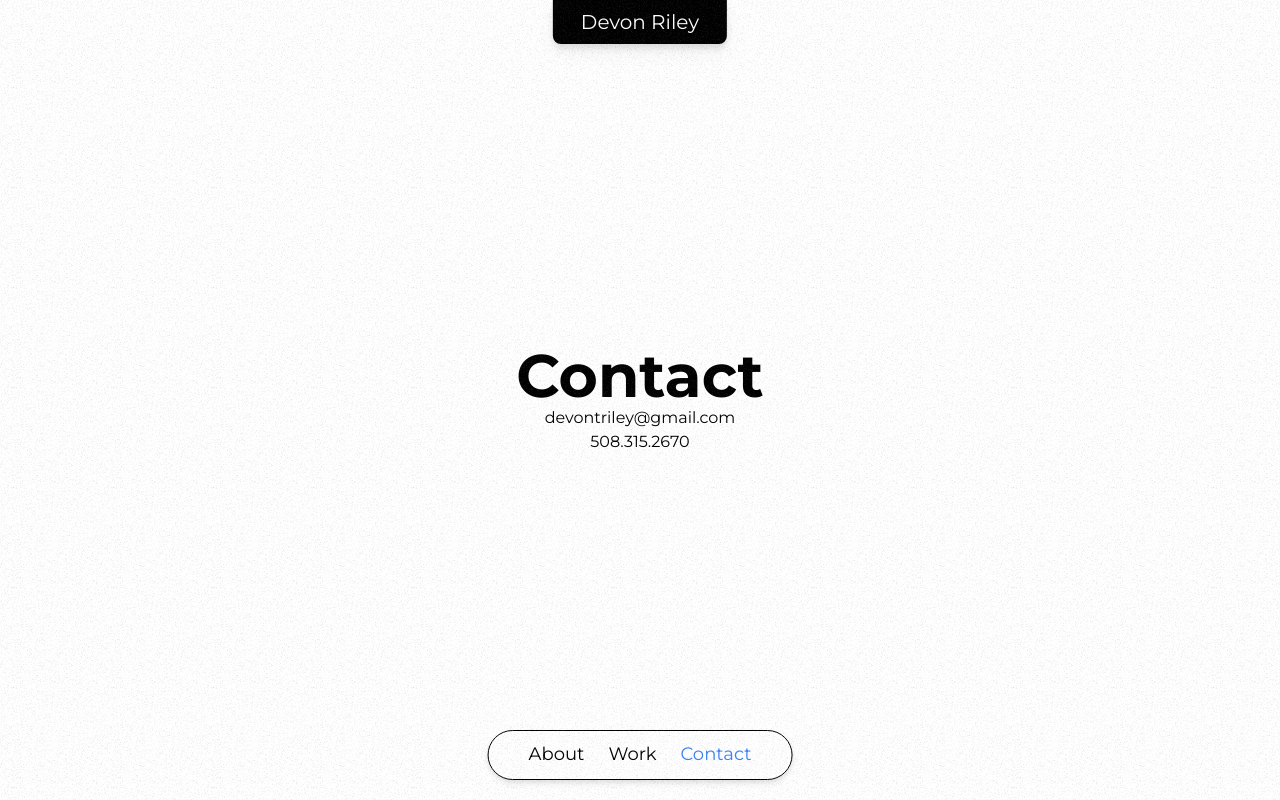
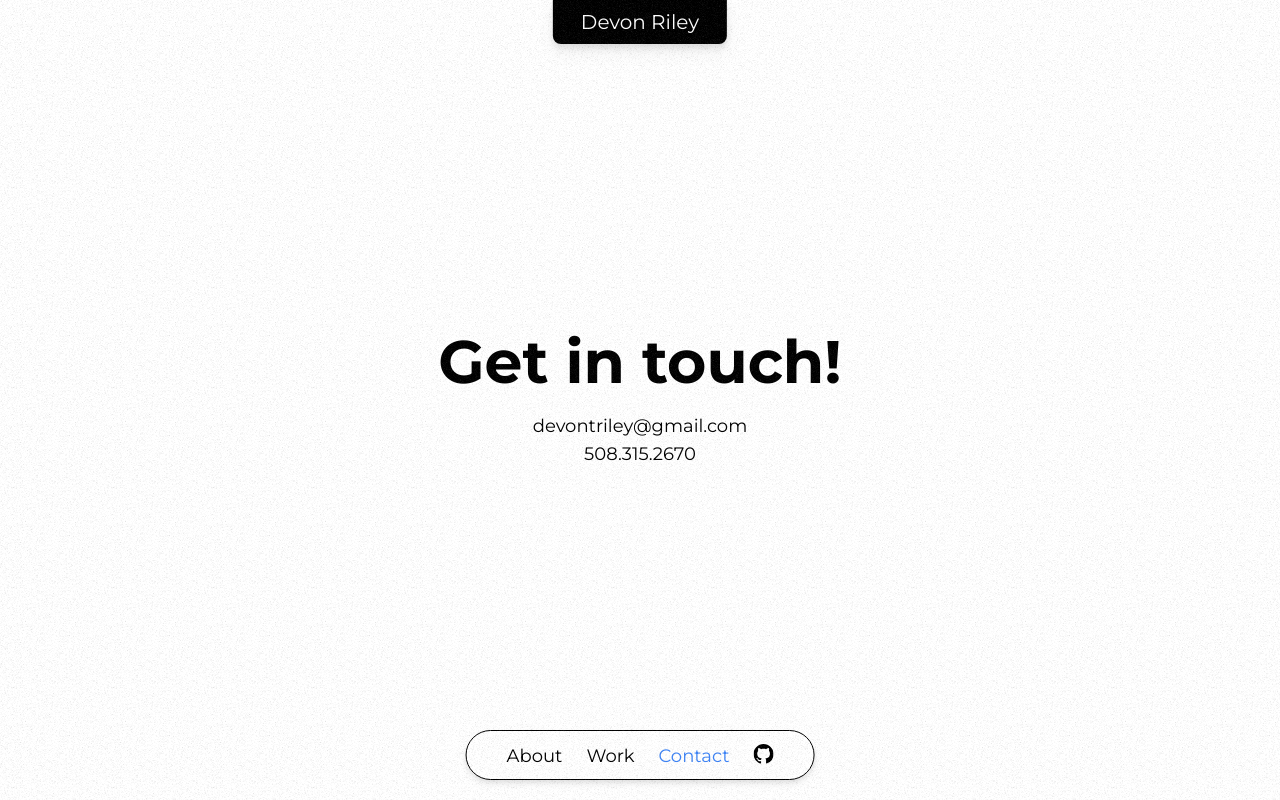
Before and after one commit to devontriley/devon-portfolio, a React (Create React App) app: page /contact in a window 1280 px wide. Built offline with nearby package versions, Linux system fonts and the light colour scheme.

Commit message:
Add github to nav, update bio, change styles on contact page

```diff
--- a/src/components/Header/Header.js
+++ b/src/components/Header/Header.js
@@ -8,7 +8,7 @@
             <NavLink
             key={path}
             to={path}
-            className={`inline-block mx-3 text-lg leading-none ${linkColor}`}
+            className={`inline-block mx-3 text-lg leading-none align-middle ${linkColor}`}
         >
             {name}
         </NavLink>
@@ -20,11 +20,16 @@
     return (
         <>
             <span className={`absolute z-30 top-0 left-1/2 -translate-x-1/2 text-xl drop-shadow-lg rounded-b-lg py-2 px-7 bg-black text-white whitespace-nowrap`}>Devon Riley</span>
-            <nav id="primaryNav" className="absolute z-30 bottom-5 left-1/2 -translate-x-1/2 border-solid border border-black rounded-full py-3 px-7 bg-white drop-shadow-md">
+            <nav id="primaryNav" className="absolute z-30 bottom-5 left-1/2 -translate-x-1/2 border-solid border border-black rounded-full py-3 px-4 md:px-7 bg-white drop-shadow-md">
                 <ul className="whitespace-nowrap">
                     <HeaderNavLink name="About" path="/" />
                     <HeaderNavLink name="Work" path="/work" />
                     <HeaderNavLink name="Contact" path="/contact" />
+                    <li className="inline-block leading-none align-middle">
+                        <a className="inline-block mx-3" href="https://github.com/devontriley" target="_blank" rel="noopener noreferrer">
+                            <svg xmlns="http://www.w3.org/2000/svg" width="20" height="20" fill="currentColor" class="bi bi-github" viewBox="0 0 16 16"><path d="M8 0C3.58 0 0 3.58 0 8c0 3.54 2.29 6.53 5.47 7.59.4.07.55-.17.55-.38 0-.19-.01-.82-.01-1.49-2.01.37-2.53-.49-2.69-.94-.09-.23-.48-.94-.82-1.13-.28-.15-.68-.52-.01-.53.63-.01 1.08.58 1.23.82.72 1.21 1.87.87 2.33.66.07-.52.28-.87.51-1.07-1.78-.2-3.64-.89-3.64-3.95 0-.87.31-1.59.82-2.15-.08-.2-.36-1.02.08-2.12 0 0 .67-.21 2.2.82.64-.18 1.32-.27 2-.27.68 0 1.36.09 2 .27 1.53-1.04 2.2-.82 2.2-.82.44 1.1.16 1.92.08 2.12.51.56.82 1.27.82 2.15 0 3.07-1.87 3.75-3.65 3.95.29.25.54.73.54 1.48 0 1.07-.01 1.93-.01 2.2 0 .21.15.46.55.38A8.012 8.012 0 0 0 16 8c0-4.42-3.58-8-8-8z"/></svg>
+                        </a>
+                    </li>
                 </ul>
             </nav>
         </>
--- a/src/index.css
+++ b/src/index.css
@@ -11,6 +11,7 @@
 
 #root {
   position: relative;
+  height: 100vh;
 }
 
 .noise {
--- a/src/pages/Contact/ContactPage.js
+++ b/src/pages/Contact/ContactPage.js
@@ -4,8 +4,8 @@
     return (
         <div className="flex items-center justify-center h-screen">
             <div className="max-w-3xl text-center">
-                <h1 className="text-6xl font-bold">Contact</h1>
-                <p>
+                <h1 className="text-6xl font-bold mb-5">Get in touch!</h1>
+                <p className="text-lg">
                     <a href="mailto:devontriley@gmail.com" target="_blank" rel="noopener noreferrer">
                     devontriley@gmail.com
                     </a>
--- a/src/pages/Home/HomePage.js
+++ b/src/pages/Home/HomePage.js
@@ -23,7 +23,7 @@
                 <div className="w-5/6 md:w-3/4 max-w-5xl">
                     <div className="max-w-xl">
                         <p className="text-6xl text-bold mb-3">Heyo! </p>
-                        <p>I'm Devon Riley, a CMS engineer with a passion for building custom Wordpress themes and highly useable backends to boot. My primary tools are php, javascript, and css - but I'm working to become a skilled full stack developer with React/Vue and Express.</p>
+                        <p className="text-md">I'm Devon Riley, a CMS engineer with over a decade of experience building custom Wordpress themes alongside tailored backends. My primary skillset is with PHP, JavaScript, and CSS. However, I'm actively working to further enhance my proficiency as a full-stack developer, with a particular focus on React and Express.</p>
                     </div>
 
                     <div className="grid grid-cols-2 md:grid-cols-4 md:gap-5 mt-5">
@@ -58,14 +58,6 @@
                             </ul>
                         </div>
                     </div>
-
-                    {/* <h2>Work</h2>
-                    {data.fields.project.map(project => (
-                        <div>
-                            <p><strong>{project.fields.title}</strong></p>
-                            <p>{project.fields.description}</p>
-                        </div>
-                    ))} */}
                 </div>
             )}
         </div>
```
